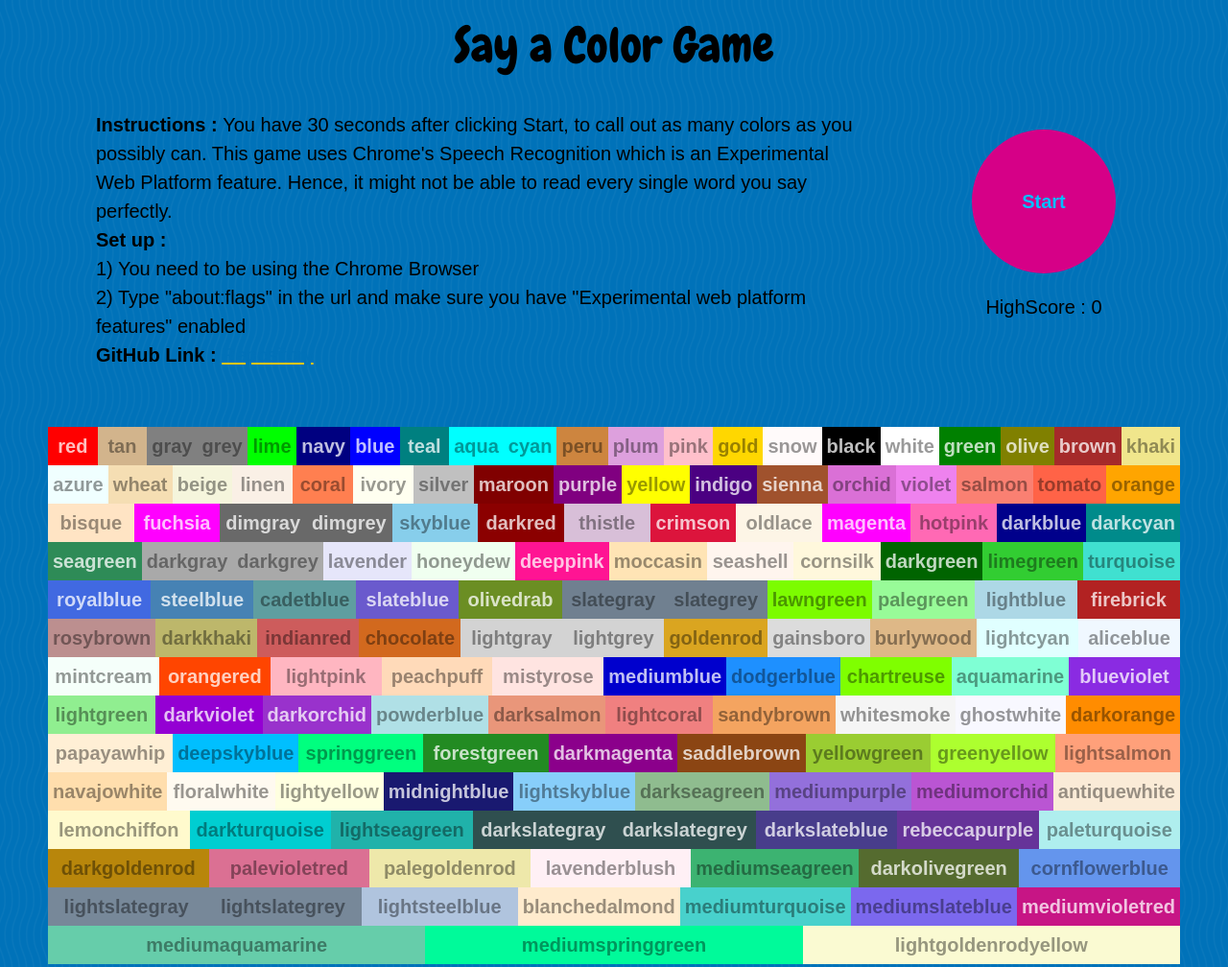
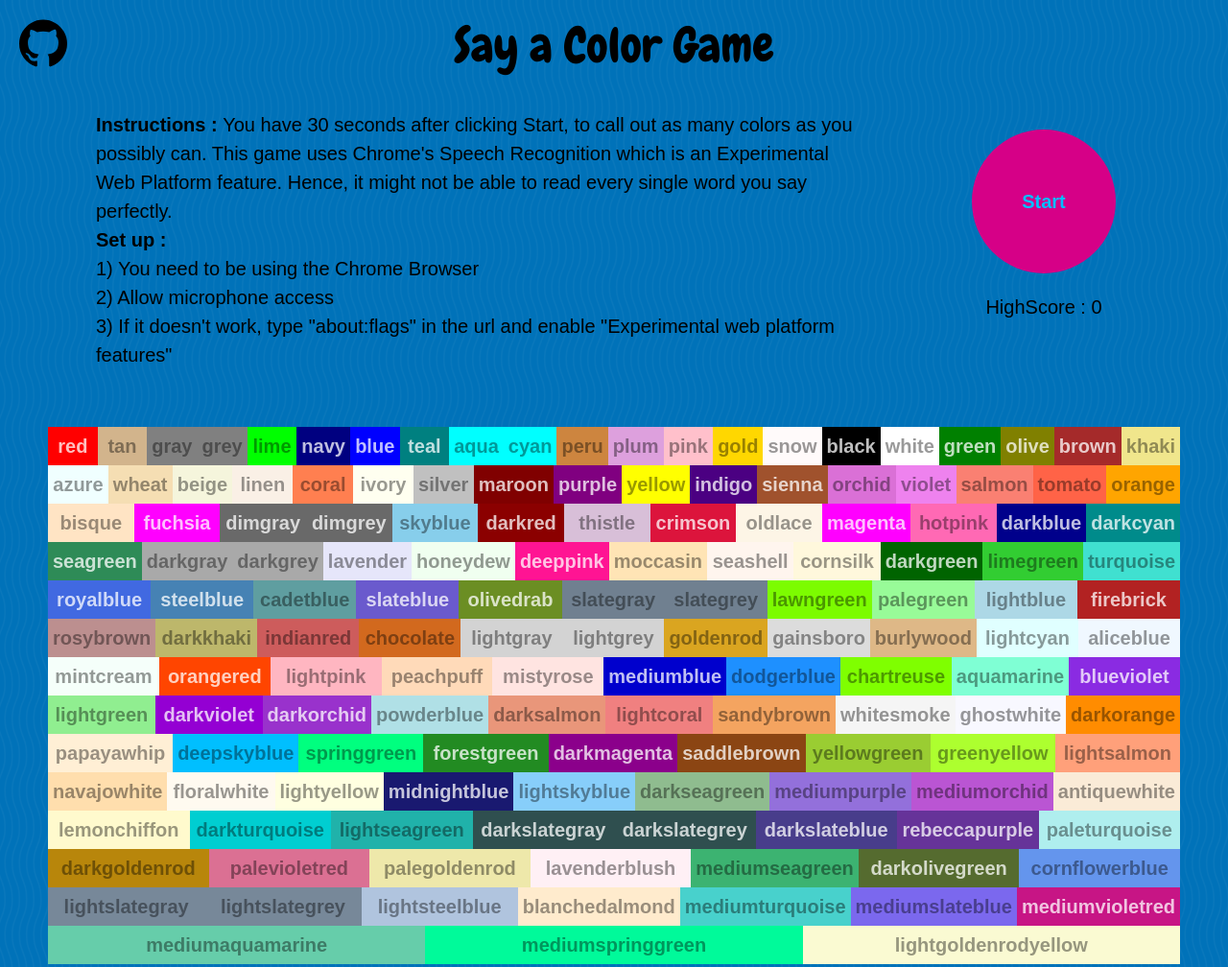
Before and after one commit to markbdsouza/say-a-color-game, a website built with Parcel: page index.html in a window 1280 px wide. Shown: the top 1008 px of the page at 96% size. Built offline with nearby package versions, Linux system fonts and the light colour scheme.

Commit message:
Changes to github repo and styling

```diff
--- a/index.html
+++ b/index.html
@@ -26,17 +26,19 @@
         <br>
         1) You need to be using the Chrome Browser
         <br>
-        2) Type "about:flags" in the url and make sure you have "Experimental web platform features" enabled
+        2) Allow microphone access
+        <br>
+        3) If it doesn't work, type "about:flags" in the url and enable "Experimental web platform features"
       </span>
       <span>
-        <br>
-        <strong>GitHub Link : </strong>
-        <a href="https://github.com/markbdsouza/say-a-color-game" target="_blank">
-          Repository
-        </a>
+        <div class="gitDiv">
+          <a href="https://github.com/markbdsouza/say-a-color-game" target="_blank">
+            <img src="./25231.svg" alt="GitHub Link" class="githubImg">
+          </a>
+        </div>
+
       </span>
     </div>
-
     <div class="right-header float">
       <button class="start">
         <span class="startButtonSpan">
--- a/style.css
+++ b/style.css
@@ -117,4 +117,17 @@ button span {
   padding: 2rem 0rem 1rem 0rem;
   background-color: black;
   color: white;
+  width: 100%;
 }
+
+.githubImg {
+  height: 5rem;
+}
+
+.gitDiv {
+  position: fixed;
+  top: 0;
+  left: 0;
+  padding: 2rem 0 0 2rem;
+  text-align: center;
+}
```
Also changed, not shown: 25231.svg (added).
